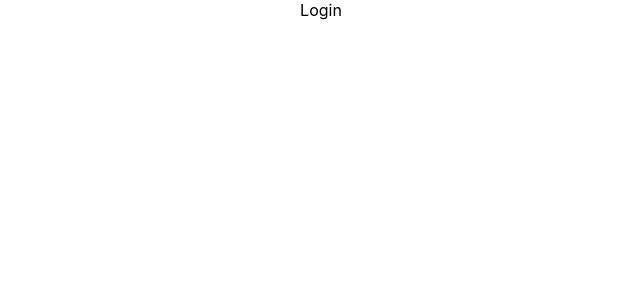
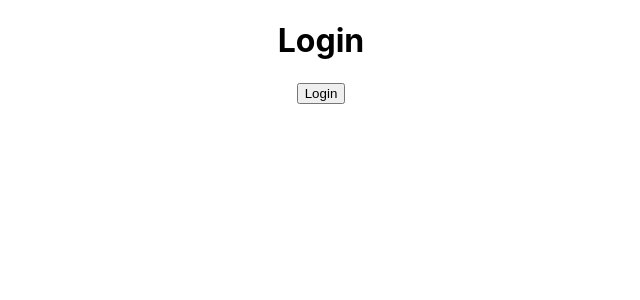
Before and after one commit to Reticent93/make-believe, a React (Create React App) app: page /login in a window 1280 px wide. Shown: the top 300 px of the page, without its empty margins (319-959 px from the left). Built offline with nearby package versions, Linux system fonts and the light colour scheme.

Commit message:
fb Login

```diff
--- a/src/components/Home.js
+++ b/src/components/Home.js
@@ -11,6 +11,7 @@ const Home = () => {
         <p>This is the home page</p>
         <Link to ="/about">About</Link>
         <Link to ="/contact">Contact</Link>
+        <Link to ="/login">Login</Link>
 
 
     </div>
--- a/src/components/Login.js
+++ b/src/components/Login.js
@@ -1,8 +1,32 @@
-import React from 'react'
+import {useEffect} from 'react'
 
 const Login = () => {
+    useEffect(() => {
+        window.fbAsyncInit = () => {
+            window.FB.init({
+                appId            : '697462714224402',
+                autoLogAppEvents : true,
+                xfbml            : true,
+                version          : 'v14.0'
+            });
+        };
+        (function (d, s, id) {
+            var js, fjs = d.getElementsByTagName(s)[0];
+            if (d.getElementById(id)) { return; }
+            js = d.createElement(s); js.id = id;
+            js.src = "https://connect.facebook.net/en_US/sdk.js";
+            fjs.parentNode.insertBefore(js, fjs);
+        }(document, 'script', 'facebook-jssdk'));
+    }, []);
+
+    const onLoginClick = () => {
+        window.FB.login();
+    };
   return (
-    <div>Login</div>
+    <div>
+        <h1>Login</h1>
+        <button onClick={onLoginClick}>Login</button>
+    </div>
   )
 }
 
```
